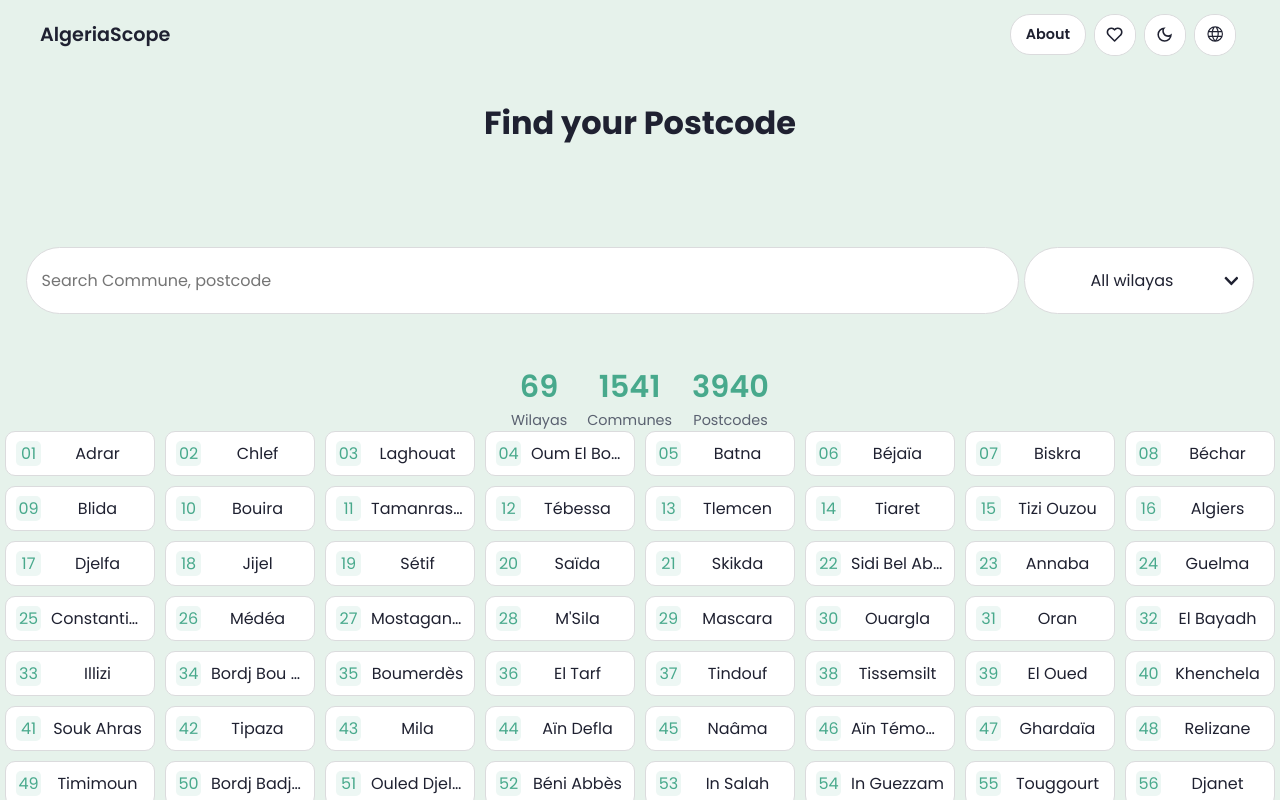
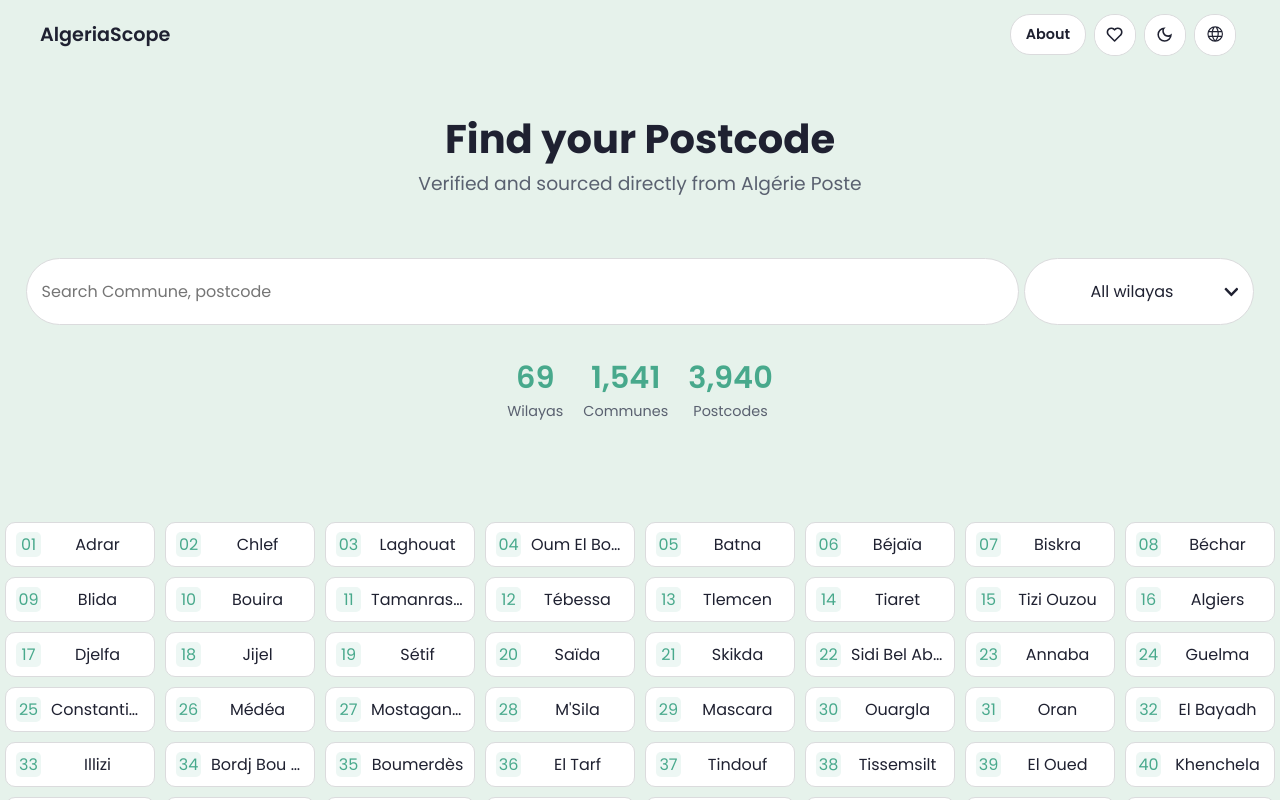
Before and after one commit to algeriascope/algeriascope.github.io, a React (Vite) app: page /postcodes in a window 1280 px wide. Shown: the top 800 px of the page. Built offline with nearby package versions, Linux system fonts and the light colour scheme.

Commit message:
scrolltotop

```diff
--- a/src/App.jsx
+++ b/src/App.jsx
@@ -7,9 +7,12 @@ import Wilayas from './pages/Wilayas';
 import Postcodes from './pages/Postcodes'
 import Footer from './components/Footer'
 import WilayaPostcodes from './pages/WilayaPostcodes';
+import ScrollToTop from './ScrollToTop'
+
 const app = () => {
   return (
     <>
+      <ScrollToTop />
       <Navbar />
       <Routes>
           <Route path="/" element={<Home />}></Route>
--- /dev/null
+++ b/src/ScrollToTop.jsx
@@ -0,0 +1,12 @@
+import { useEffect } from "react";
+import { useLocation } from "react-router-dom";
+
+export default function ScrollToTop() {
+  const { pathname } = useLocation();
+
+  useEffect(() => {
+    window.scrollTo(0, 0);
+  }, [pathname]);
+
+  return null;
+}
--- a/src/components/PostcodesSearch.module.css
+++ b/src/components/PostcodesSearch.module.css
@@ -2,10 +2,9 @@
   display: flex;
   align-items: center;
   width: 96vw;
-  /* outline: 1px solid #f00; */
   gap: 5px;
   margin-bottom: 100px;
-  margin: 100px auto 50px;
+  margin: 60px auto 30px;
 }
 
 .inputWrapper {
--- a/src/data/services.js
+++ b/src/data/services.js
@@ -2,7 +2,7 @@ import { PiMoney, PiMapPin, PiEnvelope } from 'react-icons/pi';
 import { BsPostage } from 'react-icons/bs';
 import  data  from './algeria_data.json';
 
-const totalPostcodes = data.reduce((acc, w) => acc + w.postcodes.length, 0).toLocaleString('en-US');;
+const totalPostcodes = data.reduce((acc, w) => acc + w.postcodes.length, 0).toLocaleString('en-US');
 
 export const services = [
   {
--- a/src/pages/Postcodes.jsx
+++ b/src/pages/Postcodes.jsx
@@ -8,16 +8,15 @@ import PostcodesSearch from '../components/PostcodesSearch';
 
 export const slugify = (str) => {
   return str
-  .toLowerCase()
-  .normalize('NFD')
+    .toLowerCase()
+    .normalize('NFD')
     .replace(/[\u0300-\u036f]/g, '')
     .trim()
     .replace(/[\s_]+/g, '-')
     .replace(/[^\w-]+/g, '');
-  };
+};
 
-
-  const Postcodes = () => {
+const Postcodes = () => {
   const [stats, setStats] = useState({ wilayas: 0, communes: 0, postcodes: 0 });
   useEffect(() => {
     const targets = {
@@ -40,7 +39,11 @@ export const slugify = (str) => {
           clearInterval(timer);
         }
 
-        return { wilayas: nextWilayas, communes: nextCommunes, postcodes: nextPostcodes };
+        return {
+          wilayas: nextWilayas,
+          communes: nextCommunes,
+          postcodes: nextPostcodes,
+        };
       });
     }, 5);
 
@@ -50,13 +53,29 @@ export const slugify = (str) => {
   return (
     <div className={styles.postcodesPage}>
       <h1 className={styles.title}>Find your Postcode</h1>
-
+        <h3 className={styles.subtitle}>Verified and sourced directly from Algérie Poste</h3>
       <PostcodesSearch />
 
       <div className={styles.stats}>
-        <span className={styles.stat}> <span className={styles.statNum}>{stats.wilayas}</span> Wilayas</span>
-        <span className={styles.stat}><span className={styles.statNum}>{stats.communes}</span> Communes</span>
-        <span className={styles.stat}><span className={styles.statNum}>{stats.postcodes}</span> Postcodes</span>
+        <span className={styles.stat}>
+          {' '}
+          <span className={styles.statNum}>
+            {stats.wilayas.toLocaleString('en-US')}
+          </span>{' '}
+          Wilayas
+        </span>
+        <span className={styles.stat}>
+          <span className={styles.statNum}>
+            {stats.communes.toLocaleString('en-US')}
+          </span>{' '}
+          Communes
+        </span>
+        <span className={styles.stat}>
+          <span className={styles.statNum}>
+            {stats.postcodes.toLocaleString('en-US')}
+          </span>{' '}
+          Postcodes
+        </span>
       </div>
 
       <div className={styles.cardsContainer}>
--- a/src/pages/Postcodes.module.css
+++ b/src/pages/Postcodes.module.css
@@ -1,14 +1,23 @@
 .title {
   text-align: center;
   color: var(--text-primary);
-  margin-top: 30px ;
+  margin-top: 40px ;
+
+  font-size: 2.5rem;
+}
+
+.subtitle{
+  font-weight: 400;
+  color: var(--text-secondary);
+  text-align: center;
 }
 
 .stats{
   display: flex;
   align-items: center;
   justify-content: center;
-  gap: 20px
+  gap: 20px;
+  margin-bottom: 100px;
 }
 
 .stat{
```
